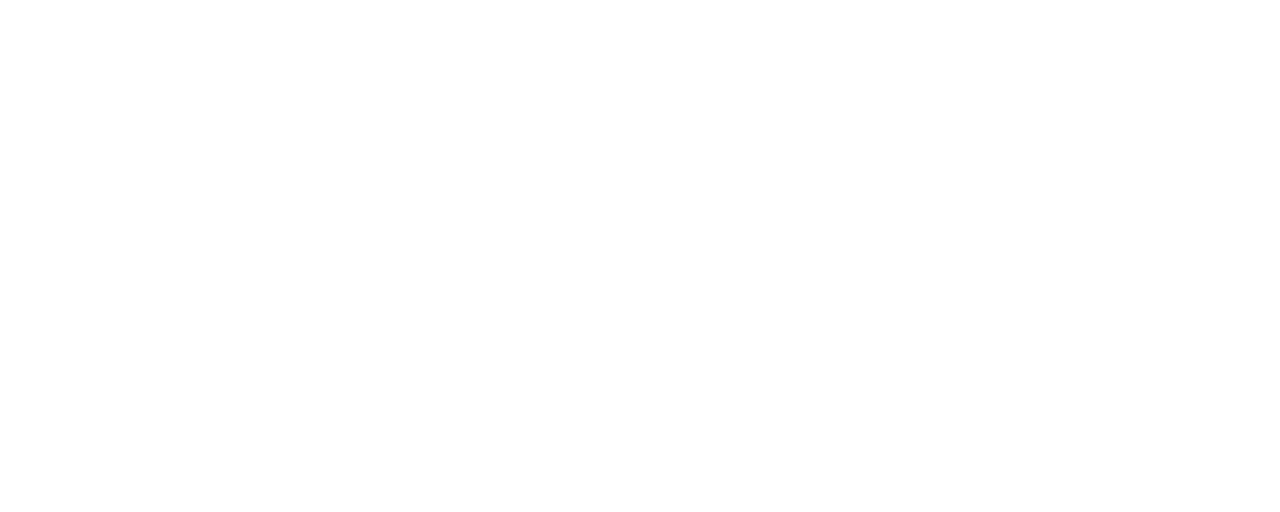
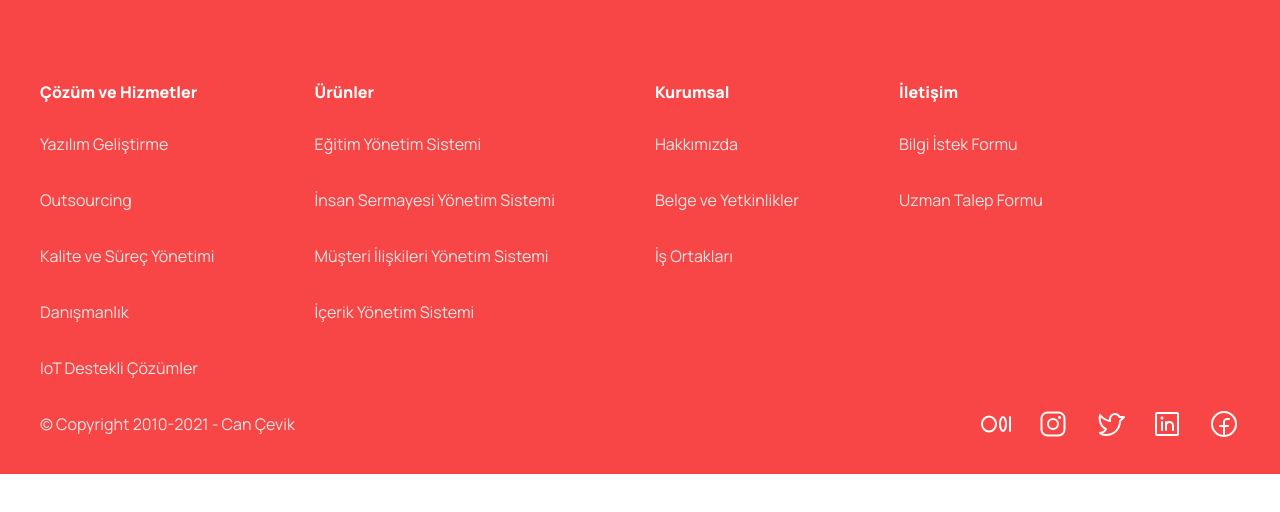
Before and after one commit to NaRuTOO1TenX/Turkish-website, a plain HTML site: page index.html in a window 1280 px wide. Drawn offline with Linux system fonts and the light colour scheme.

Commit message:
Footer qismi qilindi

```diff
--- a/index.html
+++ b/index.html
@@ -64,6 +64,52 @@
   <footer class="footer-section">
     <div class="container">
 
+        <div class="footer-box">
+          <div class="footer-section-1">
+            <h4><a href="#0">Çözüm ve Hizmetler</a></h4>
+            <p><a href="#0">Yazılım Geliştirme</a></p>
+            <p><a href="#0">Outsourcing</a></p>
+            <p><a href="#0">Kalite ve Süreç Yönetimi</a></p>
+            <p><a href="#0">Danışmanlık</a></p>
+            <p><a href="#0">IoT Destekli Çözümler</a></p>
+          </div>
+
+
+          <div class="footer-section-2">
+            <h4><a href="#0">Ürünler</a></h4>
+            <p><a href="#0">Eğitim Yönetim Sistemi</a></p>
+            <p><a href="#0">İnsan Sermayesi Yönetim Sistemi</a></p>
+            <p><a href="#0">Müşteri İlişkileri Yönetim Sistemi</a></p>
+            <p><a href="#0">İçerik Yönetim Sistemi</a></p>
+          </div>
+
+
+          <div class="footer-section-3">
+            <h4><a href="#0">Kurumsal</a></h4>
+            <p><a href="#0">Hakkımızda</a></p>
+            <p><a href="#0">Belge ve Yetkinlikler</a></p>
+            <p><a href="#0">İş Ortakları</a></p>
+          </div>
+
+
+          <div class="footer-section-4">
+            <h4><a href="#0">İletişim</a></h4>
+            <p><a href="#0">Bilgi İstek Formu</a></p>
+            <p><a href="#0">Uzman Talep Formu</a></p>
+          </div>
+        </div>
+
+
+        <div class="footer-bottom-box">
+          <div><p><a href="#0">© Copyright 2010-2021 - Can Çevik</a></p></div>
+          <div class="footer-right-logo">
+                <p><a href="#0"><img src="./images/MediumLogo.svg" alt="MediumLogo" loading="lazy"></a></p>
+                <p><a href="#0"><img src="./images/InstagramLogo.svg" alt="InstagramLogo" loading="lazy"></a></p>
+                <p><a href="#0"><img src="./images/TwitterLogo.svg" alt="TwitterLogo" loading="lazy"></a></p>
+                <p><a href="#0"><img src="./images/LinkedinLogo.svg" alt="LinkedinLogo" loading="lazy"></a></p>
+                <p><a href="#0"><img src="./images/FacebookLogo.svg" alt="FacebookLogo" loading="lazy"></a></p>
+          </div>
+        </div>
     </div>
   </footer>
   <!-- Footer end -->
--- a/styles/main.css
+++ b/styles/main.css
@@ -6,6 +6,7 @@
   --white: #fff;
   --background-red: #F84646;
   --background-white: #fff;
+  --footer-white: #E6E6E6;
 }
 
 * {
@@ -137,4 +138,45 @@
 
 /* Footer start */
 
+
+.footer-box{
+  display: flex;
+  gap: 100px;
+  padding-top: 80px;
+}
+
+.footer-section {
+  background-color: var(--background-red);
+}
+
+
+.footer-section .container h4 a{
+  color: var(--background-white);
+  display: inline-flex;
+  padding-bottom: 24px;
+  font-weight: 700;
+  font-size: 16px;
+  line-height: 24px;
+}
+
+.footer-section .container p a{
+  color: var(--footer-white);
+  padding-bottom: 24px;
+  display: inline-block;
+  font-weight: 400;
+  font-size: 16px;
+  line-height: 32px;
+}
+
+.footer-section .container .footer-bottom-box{
+  display: inline-block;
+  display: flex;
+  justify-content: space-between;
+}
+
+.footer-section .container .footer-bottom-box .footer-right-logo{
+    display: flex;
+    gap: 25px;
+
+}
 /* Footer end */
```
Also changed, not shown: images/FacebookLogo.svg (added), images/InstagramLogo.svg (added), images/LinkedinLogo.svg (added), images/MediumLogo.svg (added), images/TwitterLogo.svg (added).
